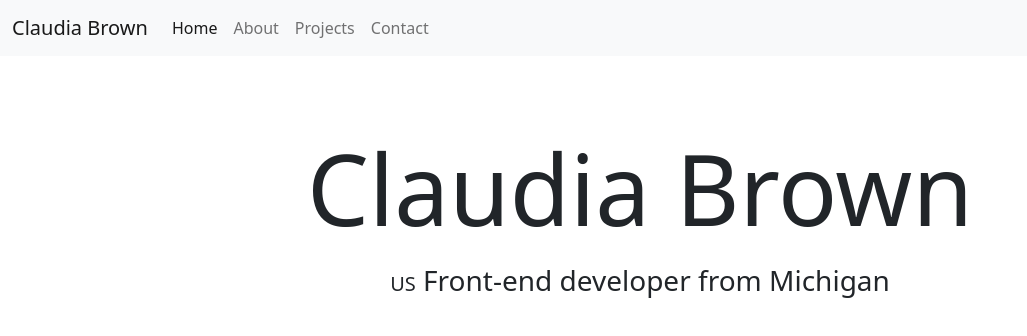
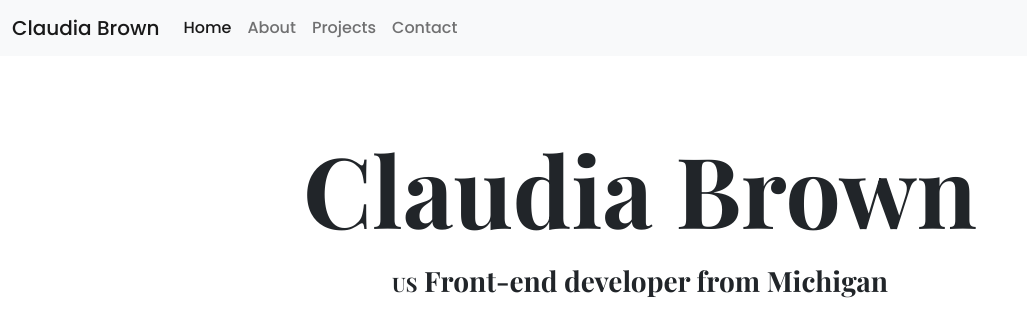
Before and after one commit to cbrown297/phony-portfolio, a plain HTML site: page index.html in a window 1280 px wide. Shown: the whole page, without its empty margins (0-1027 px from the left). Drawn offline with nearby package versions, Linux system fonts and the light colour scheme.

Commit message:
Added new font styling

```diff
--- a/index.html
+++ b/index.html
@@ -12,20 +12,11 @@
     <link rel="icon" type="image/png" sizes="32x32" href="favicon/favicon-32x32.png">
     <link rel="icon" type="image/png" sizes="16x16" href="favicon/favicon-16x16.png">
     <link rel="manifest" href="favicon/site.webmanifest">
-    <style>
-      header {
-        text-align: center;
-        margin: 130px auto;
-      }
-
-      small {
-        font-size: 20px;
-      }
-
-      .name-heading {
-        font-size: 98px;
-      }
-    </style>
+    <link rel="preconnect" href="https://fonts.googleapis.com">
+    <link rel="preconnect" href="https://fonts.googleapis.com">
+<link rel="preconnect" href="https://fonts.gstatic.com" crossorigin>
+<link href="https://fonts.googleapis.com/css2?family=Playfair+Display:wght@700&family=Poppins:wght@500;700&display=swap" rel="stylesheet">
+    <link rel="stylesheet" href="/src/portfolio.css">
 </head>
 <body>
     <nav class="navbar navbar-expand-lg navbar-light bg-light fixed-top">
--- /dev/null
+++ b/src/portfolio.css
@@ -0,0 +1,20 @@
+body {
+    font-family: 'Poppins', sans-serif;
+}
+
+header {
+    text-align: center;
+    margin: 130px auto;
+  }
+
+  small {
+    font-size: 20px;
+  }
+
+  h1, h3 {
+    font-family: 'Playfair Display', serif;
+  }
+
+  .name-heading {
+    font-size: 98px;
+  }
```
